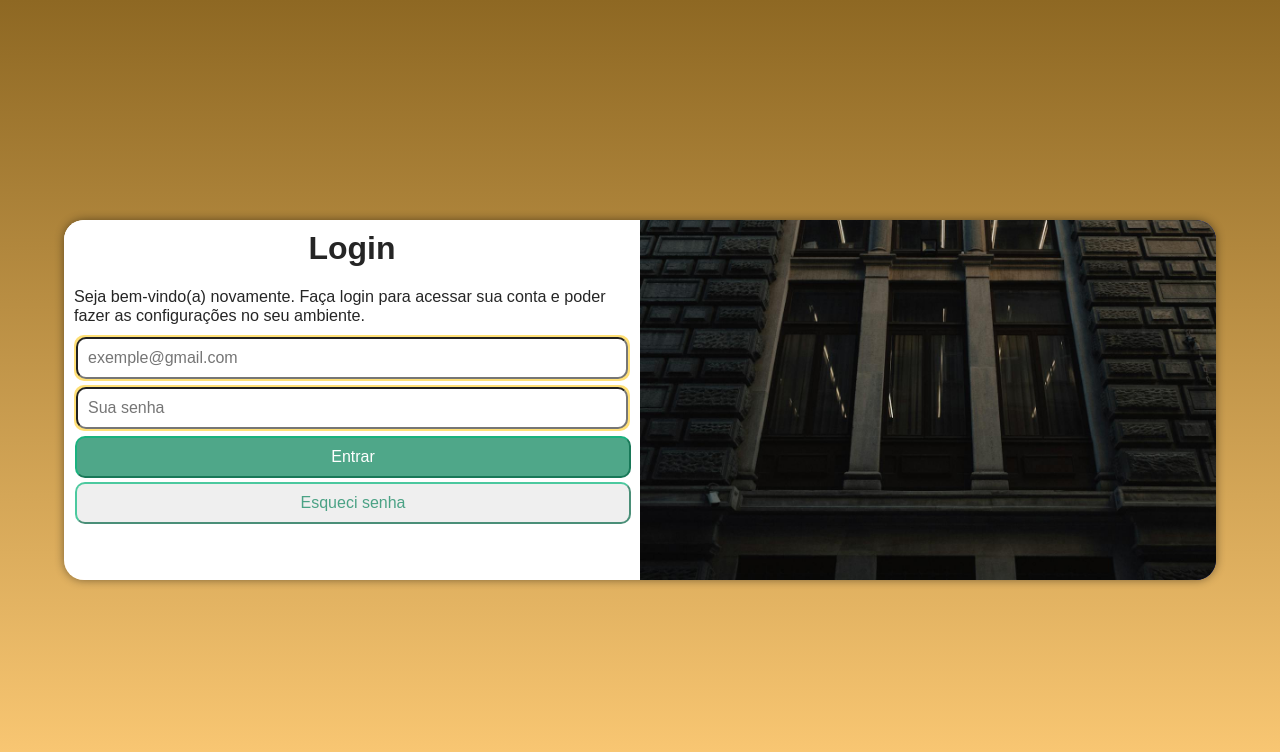
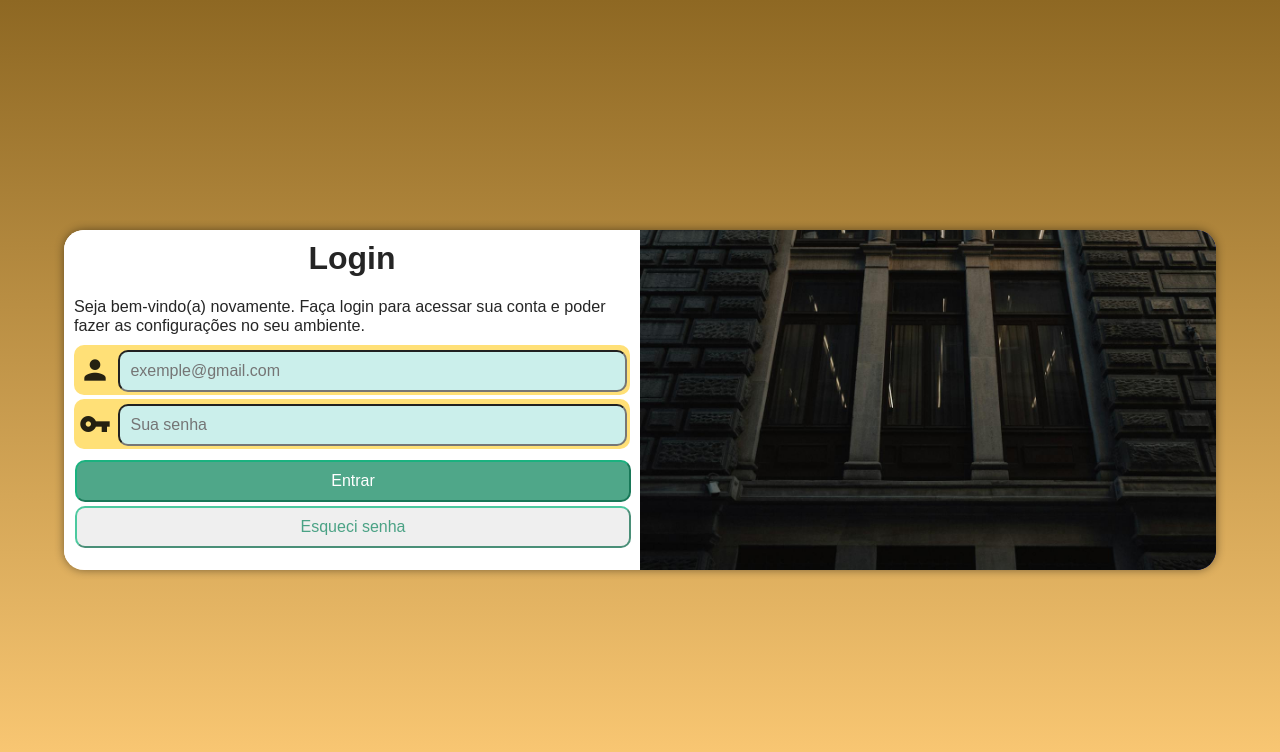
Before and after one commit to dragon182118/projeto-login, a plain HTML site: page index.html in a window 1280 px wide. Drawn offline with Linux system fonts and the light colour scheme.

Commit message:
bug fixes

```diff
--- a/index.html
+++ b/index.html
@@ -5,6 +5,8 @@
     <meta charset="UTF-8">
     <meta name="viewport" content="width=device-width, initial-scale=1.0">
     <title>Login</title>
+    <link href="https://fonts.googleapis.com/icon?family=Material+Icons"
+      rel="stylesheet">
     <link rel="stylesheet" href="styles/style.css" media="all">
     <link rel="stylesheet" href="styles/tablet.css" media="screen and (min-width: 769px) and (max-width: 1024px)">
     <link rel="stylesheet" href="styles/desktop-tv.css" media="screen and (min-width: 1025px)">
@@ -21,17 +23,23 @@
                     ambiente.</p>
                 <form action="login.php" method="post" autocomplete="on">
                     <p id="pb1">
-                        <label for="email"></label>
+                        <span class="material-icons">person</span>
                         <input type="email" name="email" id="email" required placeholder="exemple@gmail.com"
                             autocomplete="email" class="ibox">
+                        <label for="email"></label>
                     </p>
                     <p id="pb2">
-                        <label for="pass"></label>
+                        <span class="material-icons">vpn_key</span>
                         <input type="password" name="pass" id="pass" required placeholder="Sua senha"
                             autocomplete="current-password" minlength="8" class="ibox">
+                        <label for="pass"></label>
                     </p>
-                    <p id="pb3"><input type="submit" value="Entrar" id="sing"  class="ibox2"></p>
-                    <p><input type="button" value="Esqueci senha" id="forg"  class="ibox2" ></p>
+                    <p>
+                        <input type="submit" value="Entrar" id="sing"  class="ibox2">
+                    </p>
+                    <p>
+                        <input type="button" value="Esqueci senha" id="forg"  class="ibox2" >
+                    </p>
                 </form>
             </div>
         </section>
--- a/styles/desktop-tv.css
+++ b/styles/desktop-tv.css
@@ -7,7 +7,7 @@ body{
     background-image: linear-gradient( to bottom, #8E6823,#FFCC77);
 }
 main{
-    height: 45%;
+    height: 340px;
     width: 90%;
     border-radius: 20px;
     overflow: hidden;
@@ -25,6 +25,10 @@ div#img {
 div#login {
     display: inline-block;
     width: 50%;
+
+}
+#pb2 {
+    margin-bottom: 10px;
 }
 #login > h1 {
     padding: 10px;
--- a/styles/style.css
+++ b/styles/style.css
@@ -12,14 +12,14 @@ body{
 }
 main{
     width: 60vw;
-    height: 500px;
+    height: 515px;
     position: absolute;
     top: 50%;
     left: 50%;
-    transform: translate(-50%, -50%);
     box-shadow: 0px 0px 10px rgba(0, 0, 0, 0.450);
     border-radius: 20px;
     overflow: hidden;
+    transform: translate(-50%, -50%);
     transition: width .3s, height .3s;
 }
 section#tela{
@@ -52,13 +52,24 @@ form {
     background-color: #FFE077;
     text-align: left;
     margin-bottom: 4px;
-    padding: 2px;
+    padding: 4px 2px 2px 0px;
     border-radius: 10px;
+    height: 50px;
 }
 input.ibox{
+    background-color: rgba(201, 240, 240, 0.959);
     padding: 10px;
     border-radius: 10px;
-    width: 100%;
+    width: calc(100% - 45px);
+    transform: translateY(-10px);
+}
+input.ibox:focus-within {
+    background-color: white;
+}
+span.material-icons {
+    font-size: 2em;
+    width: 40px;
+    padding: 5px;
 }
 .ibox2 {
     width: 100%;
@@ -71,7 +82,6 @@ input.ibox{
 #sing {
     background-color: rgba(0, 128, 85, 0.692);
     color: white;
-
 }
 #forg {
     color: rgba(0, 128, 85, 0.692);
--- a/styles/tablet.css
+++ b/styles/tablet.css
@@ -5,7 +5,7 @@ body{
     background-image: linear-gradient( to bottom, #8E6823,#FFCC77);
 }
 main{
-    height: 40%;
+    height: 310px;
     width: 80%;
     border-radius: 20px;
     overflow: hidden;
```
Also changed, not shown: images/enter.png (deleted), images/esqSenha.png (deleted), images/pessoa.png (deleted), images/senha.png (deleted).
